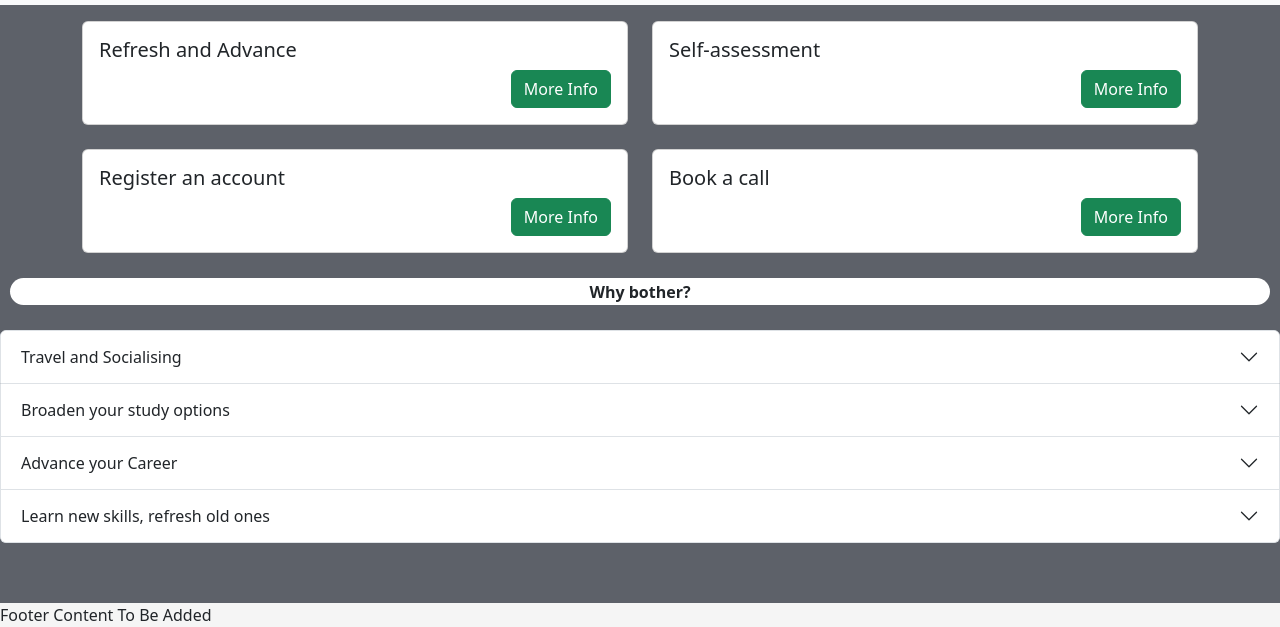
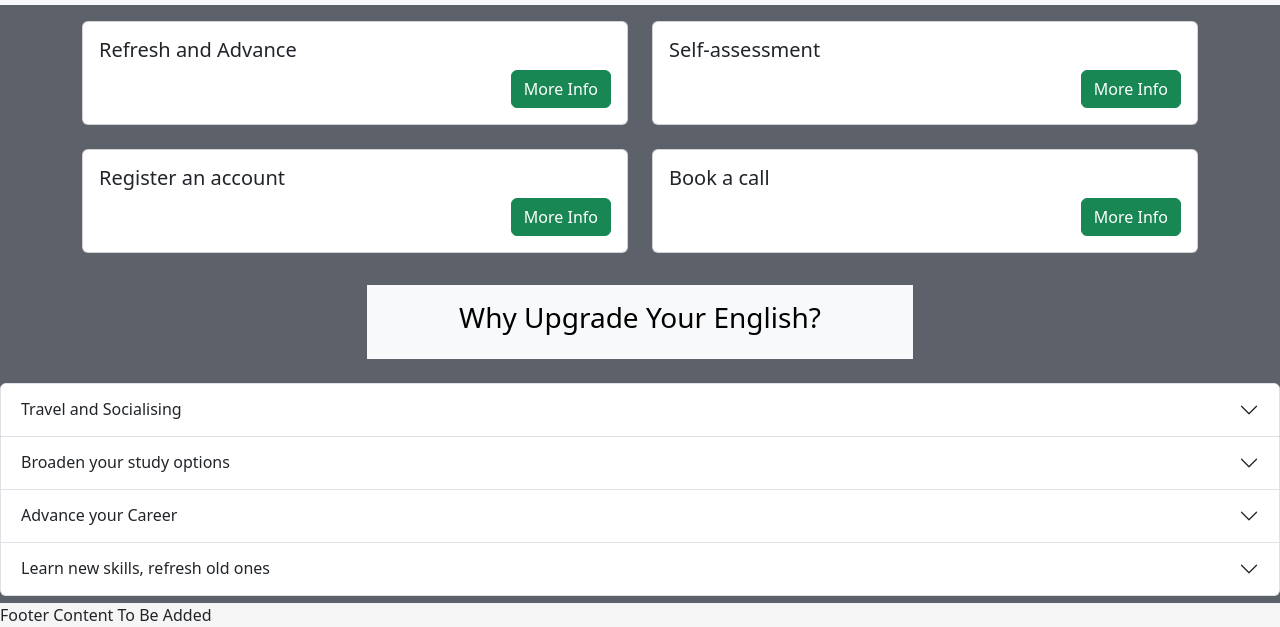
Before and after one commit to rich-p-rich/english-tutor-p4, a plain HTML site: page index.html in a window 1280 px wide. Shown: the part 173-800 px from the top of the page. Drawn offline with nearby package versions, Linux system fonts and the light colour scheme.

Commit message:
Format the 'why upgrade' question with bootstrap

```diff
--- a/assets/css/style.css
+++ b/assets/css/style.css
@@ -40,7 +40,7 @@ main {
     flex: 1 0 auto;
 }
 
-#why-bother {
+/*#why-bother {
     background-color: white;
     text-align: center;
     border-radius: 25px;
@@ -53,7 +53,7 @@ main {
     margin-right: 10px;
     margin-bottom: 25px;
     font-weight: bold;
-}
+}*/
 
 footer {
     background-color: whitesmoke;
--- a/index.html
+++ b/index.html
@@ -130,12 +130,18 @@
       </div>
     </div>
 
-    <!--Why bother question-->
-    <div id="why-bother">
-      Why bother?
+    <!--'Why upgrade' question-->
+    <div class="container mt-2">
+      <div class="row justify-content-center">
+        <div class="col-sm-6 col-md-6 mb-4">
+          <div class="bg-light text-black p-3 text-center">
+            <h3>Why Upgrade Your English?</h3>
+          </div>
+        </div>
+      </div>
     </div>
 
-    <!--Accordeon explainers-->
+    <!--Accordeon explainers - 1. Travelling and Socialising-->
     <div class="accordion" id="accordionExample">
       <div class="accordion-item">
         <h2 class="accordion-header" id="headingOne">
@@ -154,6 +160,7 @@
           </div>
         </div>
       </div>
+      <!--2. Study-->
       <div class="accordion-item">
         <h2 class="accordion-header" id="headingTwo">
           <button class="accordion-button collapsed" type="button" data-bs-toggle="collapse"
@@ -171,6 +178,7 @@
           </div>
         </div>
       </div>
+      <!--3. Career-->
       <div class="accordion-item">
         <h2 class="accordion-header" id="headingThree">
           <button class="accordion-button collapsed" type="button" data-bs-toggle="collapse"
@@ -181,7 +189,7 @@
         <div id="collapseThree" class="accordion-collapse collapse" aria-labelledby="headingThree"
           data-bs-parent="#accordionExample">
           <div class="accordion-body">
-            <strong>Professional English</strong> The better your communication skills, the better professional you will
+            <strong>Professional English</strong><br> The better your communication skills, the better professional you will
             be. From managing international teams to closing sales with clients around the globe, better English can
             help you get ahead.
           </div>
@@ -194,10 +202,11 @@
             Learn new skills, refresh old ones
           </button>
         </h2>
+        <!--4. Brain Training-->
         <div id="collapseFour" class="accordion-collapse collapse" aria-labelledby="headingFour"
           data-bs-parent="#accordionExample">
           <div class="accordion-body">
-            <strong>Brain Training</strong> Learning and improving any language is good for your brain and keeps you
+            <strong>Brain Training</strong><br> Learning and improving any language is good for your brain and keeps you
             mentally fit. Wherever you are in life, from student to pensioner, learn English with us to build confidence
             and feel good about your progress.
           </div>
```
